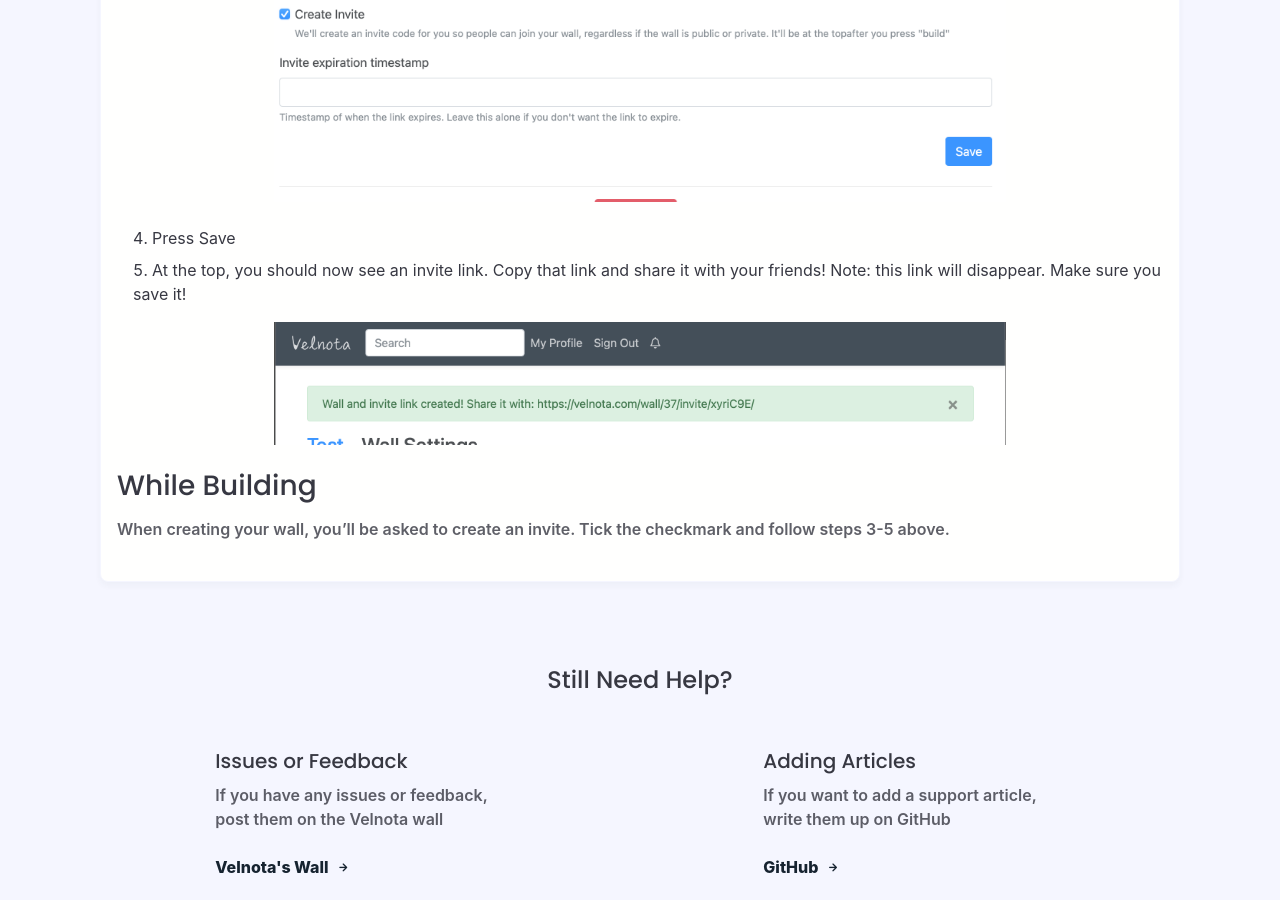
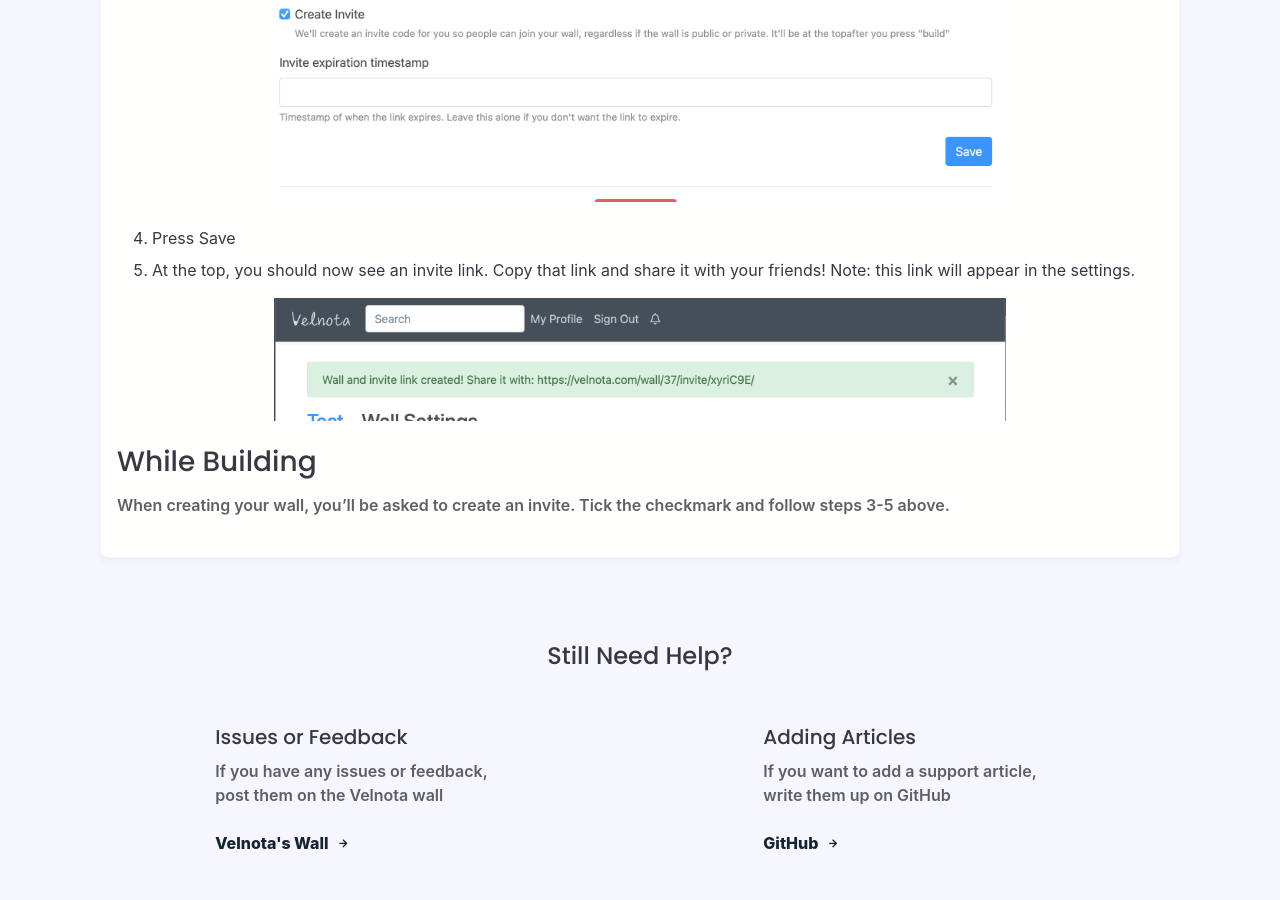
Before and after one commit to Velnota/FAQ, a Jekyll site: the page built from _posts/Walls/2020-01-05-how-to-invite.md, in a window 1280 px wide and 900 px high, scrolled down 1157 px. Built offline with Jekyll 4.4.1, drawn with Linux system fonts in a browser that asks for light colours; nearby versions of some CDN libraries; some web fonts are replaced; comment, search, counter and statistics services are not loaded.

Commit message:
(Update) How to Wall Invite
* Wall invite link now appears in the settings

```diff
--- a/_posts/Walls/2020-01-05-how-to-invite.md
+++ b/_posts/Walls/2020-01-05-how-to-invite.md
@@ -31,7 +31,7 @@ or while building your wall.
 4. Press Save
 5. At the top, you should now see an invite link.
    Copy that link and share it with your friends!
-   Note: this link will disappear. Make sure you save it!
+   Note: this link will appear in the settings.
 
 ![wall invite link](/assets/screenshots/wall-invite-link.png)
 {: .img-responsive-md}
```
